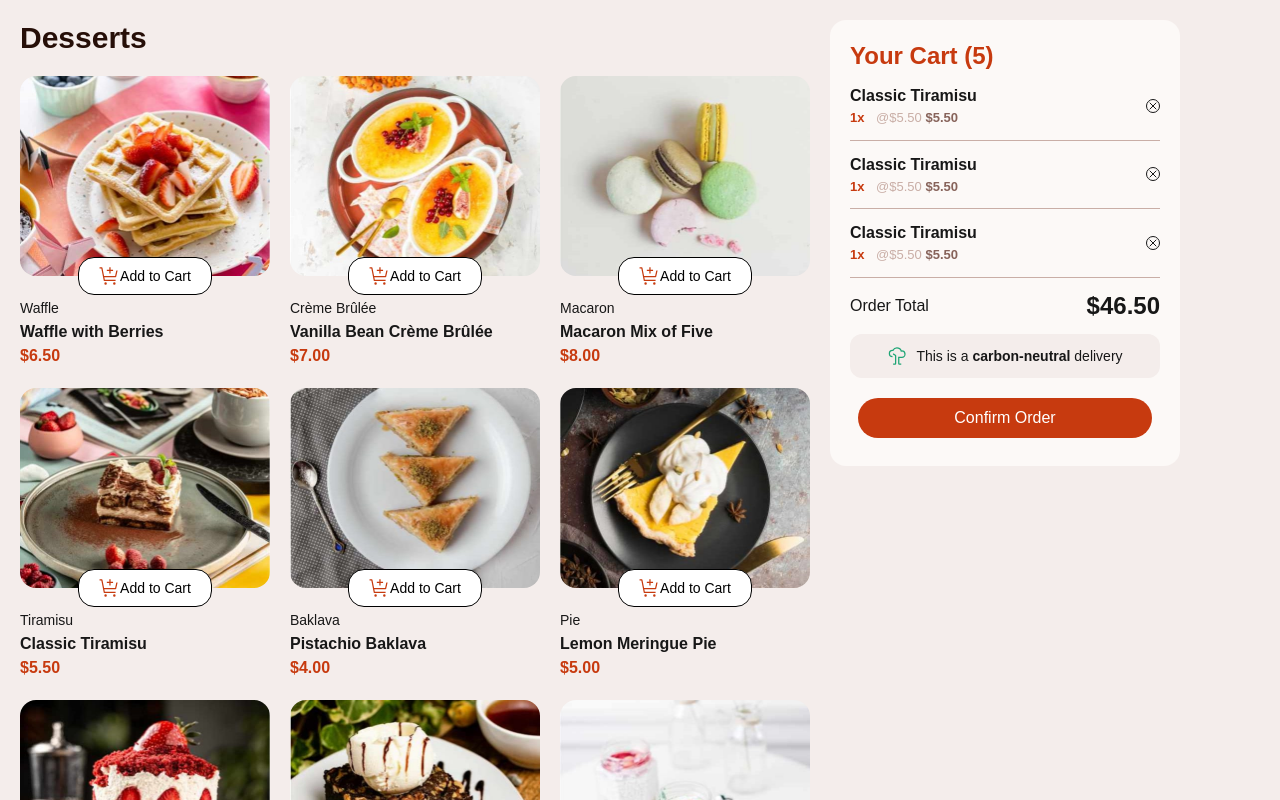
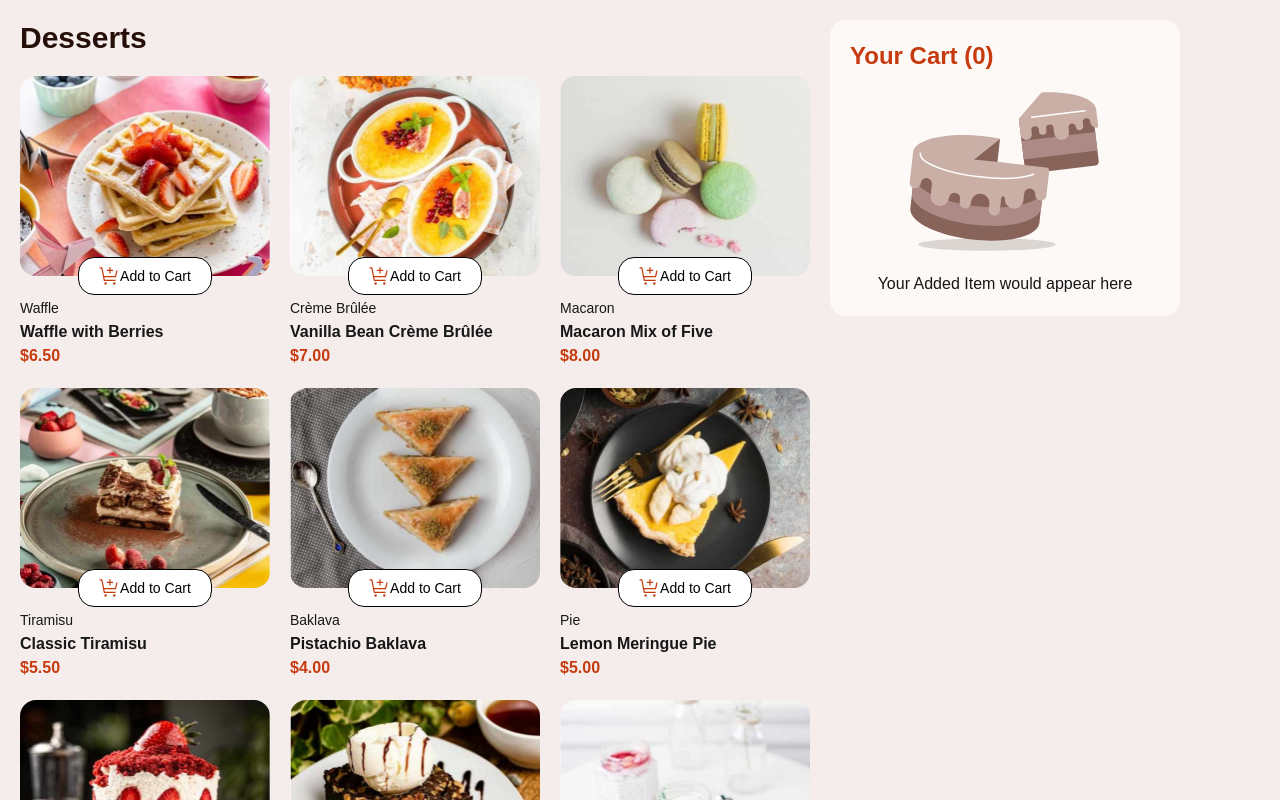
Before and after one commit to Ayomide-Philip/Product-list-with-cart, a Next.js app: page / in a window 1280 px wide. Shown: the top 800 px of the page. Built offline with nearby package versions, Linux system fonts and the light colour scheme.

Commit message:
updating my codebase

```diff
--- a/app/_componets/cart.js
+++ b/app/_componets/cart.js
@@ -5,9 +5,6 @@ import Order from "./order";
 import data from "./data.json";
 export default function Cart() {
   const [cart, setCart] = useState(data);
-  useEffect(() => {
-    console.log(cart);
-  }, [cart]);
   return (
     <div className="flex flex-col md:flex-row w-full gap-5">
       <GridCard setCart={setCart} data={data} />
--- a/app/_componets/cartItem.js
+++ b/app/_componets/cartItem.js
@@ -1,12 +1,14 @@
 import { X } from "lucide-react";
-export default function CartItem() {
+export default function CartItem({ name, price, quantity }) {
   return (
     <div className="flex justify-between items-center border-b border-[hsl(14,25%,72%)]  w-full py-3">
       <div>
-        <h1 className="font-bold ">Classic Tiramisu</h1>
+        <h1 className="font-bold ">{name}</h1>
         <p className="text-[13px]">
-          <span className="text-[hsl(14,86%,42%)] font-bold mr-2">1x</span>{" "}
-          <span className="font-light text-[hsl(14,25%,72%)]">@$5.50</span>{" "}
+          <span className="text-[hsl(14,86%,42%)] font-bold mr-2">
+            {quantity}x
+          </span>{" "}
+          <span className="font-light text-[hsl(14,25%,72%)]">@${price}</span>{" "}
           <span className="font-semibold text-[hsl(12,20%,44%)]"> $5.50</span>
         </p>
       </div>
--- a/app/_componets/order.js
+++ b/app/_componets/order.js
@@ -1,18 +1,31 @@
+/* eslint-disable react-hooks/exhaustive-deps */
 /* eslint-disable @next/next/no-img-element */
+import { useEffect, useState } from "react";
 import CartItem from "./cartItem";
 import Image from "next/image";
 
-export default function Order({cart}) {
-  const items = 5;
+export default function Order({ cart }) {
+  const [count, setCount] = useState(0);
+
+  useEffect(() => {
+    setCount(() => {
+      var initialCount = 0;
+      cart.map((c) => {
+        return (initialCount = c.quantity + initialCount);
+      });
+      return initialCount;
+    });
+  }, [cart, setCount]);
+
   return (
     <div>
       <div className="flex bg-[hsl(20,50%,98%)] p-5 rounded-2xl flex-col mt-10 md:mt-0 md:w-[350px]">
         <h1 className="text-[hsl(14,86%,42%)] font-semibold text-2xl">
-          Your Cart ({items})
+          Your Cart ({count})
         </h1>
-        {items === 0 ? (
+        {count === 0 ? (
           <div className="flex flex-col justify-center items-center">
-            <Image
+            <img
               src="/images/illustration-empty-cart.svg"
               height={20}
               width={200}
@@ -23,9 +36,16 @@ export default function Order({cart}) {
         ) : (
           <>
             <div className="flex flex-col">
-              <CartItem />
-              <CartItem />
-              <CartItem />
+              {cart.map(({ quantity, name, price }, idx) => {
+                return quantity > 0 ? (
+                  <CartItem
+                    name={name}
+                    price={price}
+                    quantity={quantity}
+                    key={idx}
+                  />
+                ) : null;
+              })}
             </div>
             <div className="flex justify-between mt-3 items-center">
               <p className="font-light">Order Total</p>
```
